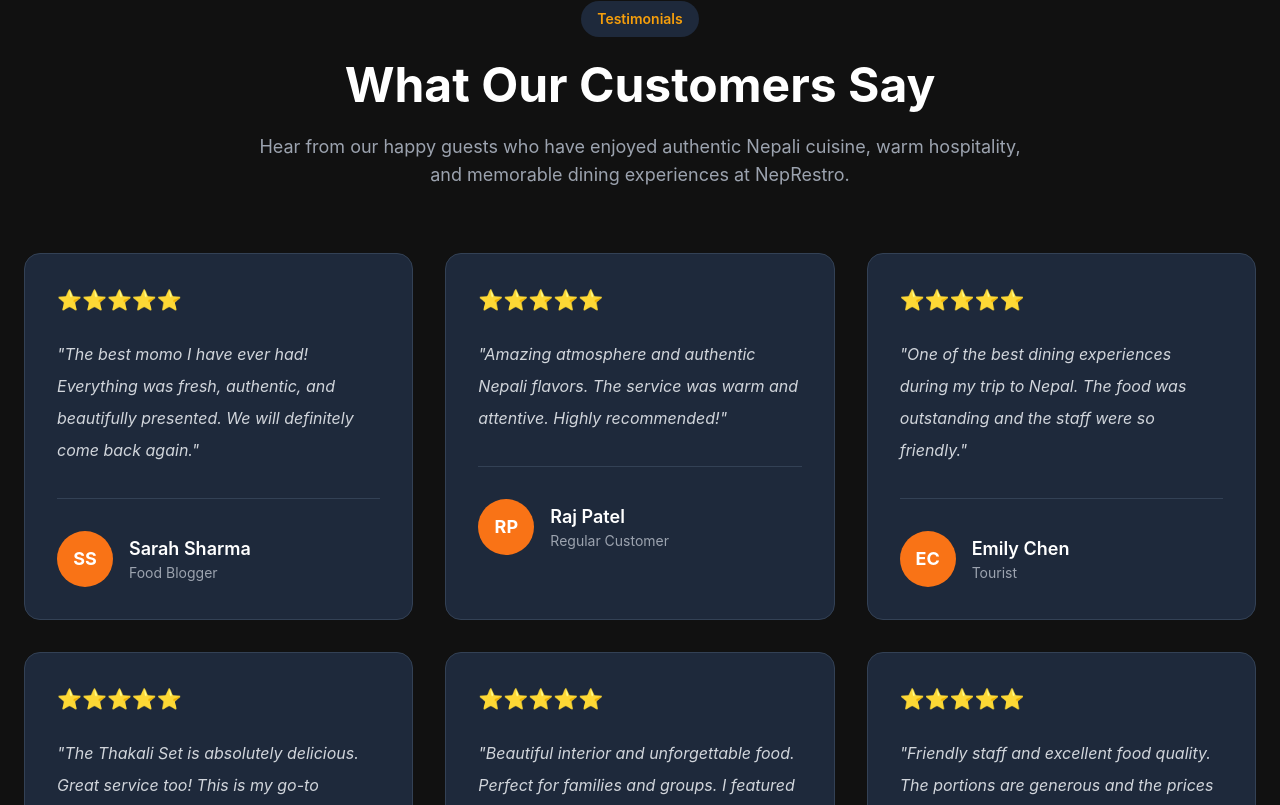
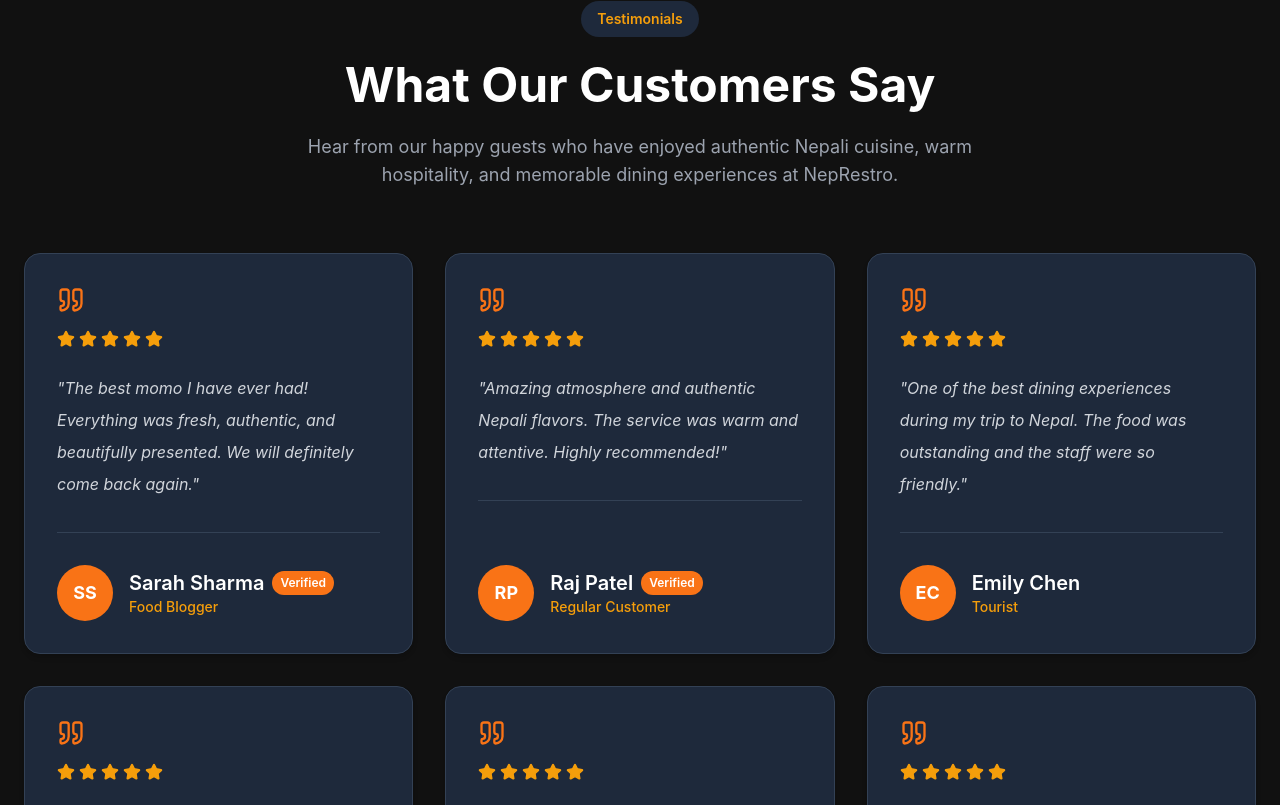
Before and after one commit to ApexWeb-tech/NepRestro, a Next.js app: page / in a window 1280 px wide. Shown: the part 4755-5560 px from the top of the page. Built offline with nearby package versions, Linux system fonts and the light colour scheme.

Commit message:
Customer Testimonials completed

```diff
--- a/components/public/Testimonials.tsx
+++ b/components/public/Testimonials.tsx
@@ -1,3 +1,5 @@
+import { Star, Quote } from 'lucide-react';
+
 const testimonials = [
   {
     id: 1,
@@ -6,6 +8,7 @@
     initials: 'SS',
     rating: 5,
     review: 'The best momo I have ever had! Everything was fresh, authentic, and beautifully presented. We will definitely come back again.',
+    verified: true,
   },
   {
     id: 2,
@@ -14,6 +17,7 @@
     initials: 'RP',
     rating: 5,
     review: 'Amazing atmosphere and authentic Nepali flavors. The service was warm and attentive. Highly recommended!',
+    verified: true,
   },
   {
     id: 3,
@@ -22,6 +26,7 @@
     initials: 'EC',
     rating: 5,
     review: 'One of the best dining experiences during my trip to Nepal. The food was outstanding and the staff were so friendly.',
+    verified: false,
   },
   {
     id: 4,
@@ -30,6 +35,7 @@
     initials: 'AT',
     rating: 5,
     review: 'The Thakali Set is absolutely delicious. Great service too! This is my go-to restaurant for authentic Nepali food.',
+    verified: false,
   },
   {
     id: 5,
@@ -38,6 +44,7 @@
     initials: 'OW',
     rating: 5,
     review: 'Beautiful interior and unforgettable food. Perfect for families and groups. I featured it in my Nepal travel vlog!',
+    verified: true,
   },
   {
     id: 6,
@@ -46,6 +53,7 @@
     initials: 'SG',
     rating: 5,
     review: 'Friendly staff and excellent food quality. The portions are generous and the prices are fair. We visit every month.',
+    verified: false,
   },
 ];
 
@@ -74,7 +82,7 @@
           </h2>
 
           {/* Subtitle */}
-          <p className='body-font mx-auto mt-6 max-w-3xl text-base leading-8 text-gray-400 sm:text-lg'>
+          <p className='body-font mx-auto mt-6 max-w-3xl px-2 text-base leading-8 text-gray-400 sm:text-lg'>
             Hear from our happy guests who have enjoyed authentic Nepali cuisine,
             warm hospitality, and memorable dining experiences at NepRestro.
           </p>
@@ -90,15 +98,32 @@
                 backgroundColor: 'var(--color-surface)',
                 borderColor: 'var(--color-border)',
               }}
-              className='rounded-2xl border p-8 transition-all duration-300 hover:-translate-y-2 hover:shadow-xl'
+              className='group rounded-2xl border p-6 shadow-md transition-all duration-300 ease-out hover:-translate-y-2 hover:border-orange-500/40 hover:shadow-xl sm:p-8'
             >
+              <div className='flex h-full flex-col'>
+
+                {/* Quote Icon — Step 9.4 */}
+                <div className='mb-4'>
+                  <Quote
+                    size={28}
+                    style={{ color: 'var(--color-primary)' }}
+                  />
+                </div>
+
                 {/* Star Rating */}
-              <div className='mb-6 flex gap-1 text-xl text-yellow-400'>
-                {'⭐'.repeat(testimonial.rating)}
+                <div className='mb-6 flex items-center gap-1'>
+                  {[...Array(testimonial.rating)].map((_, index) => (
+                    <Star
+                      key={index}
+                      size={18}
+                      fill='currentColor'
+                      style={{ color: 'var(--color-secondary)' }}
+                    />
+                  ))}
                 </div>
 
                 {/* Review */}
-              <p className='body-font italic leading-8 text-gray-300'>
+                <p className='body-font text-base italic leading-8 text-gray-300'>
                   "{testimonial.review}"
                 </p>
 
@@ -108,29 +133,43 @@
                   style={{ borderColor: 'var(--color-border)' }}
                 />
 
-              {/* Customer Info */}
-              <div className='flex items-center gap-4'>
+                {/* Customer Info — pushed to bottom */}
+                <div className='mt-auto flex items-center gap-4'>
 
                   {/* Initials Avatar */}
                   <div
                     style={{ backgroundColor: 'var(--color-primary)' }}
-                  className='flex h-14 w-14 flex-shrink-0 items-center justify-center rounded-full text-lg font-bold text-white'
+                    className='flex h-12 w-12 flex-shrink-0 items-center justify-center rounded-full text-base font-bold text-white transition-transform duration-300 ease-out group-hover:scale-110 sm:h-14 sm:w-14 sm:text-lg'
                   >
                     {testimonial.initials}
                   </div>
 
                   {/* Name & Role */}
                   <div>
-                  <h3 className='heading-font text-lg font-semibold text-white'>
+                    <div className='flex items-center gap-2'>
+                      <h3 className='heading-font text-lg font-semibold text-white transition-colors duration-300 group-hover:text-orange-400 sm:text-xl'>
                         {testimonial.name}
                       </h3>
-                  <p className='body-font text-sm text-gray-400'>
+                      {testimonial.verified && (
+                        <span
+                          style={{ backgroundColor: 'var(--color-primary)' }}
+                          className='body-font rounded-full px-2 py-1 text-xs font-semibold text-white'
+                        >
+                          Verified
+                        </span>
+                      )}
+                    </div>
+                    <p
+                      className='body-font text-sm font-medium'
+                      style={{ color: 'var(--color-secondary)' }}
+                    >
                       {testimonial.role}
                     </p>
                   </div>
 
                 </div>
 
+              </div>
             </div>
           ))}
         </div>
```
Lines whose indentation alone changed are shown as unchanged.
